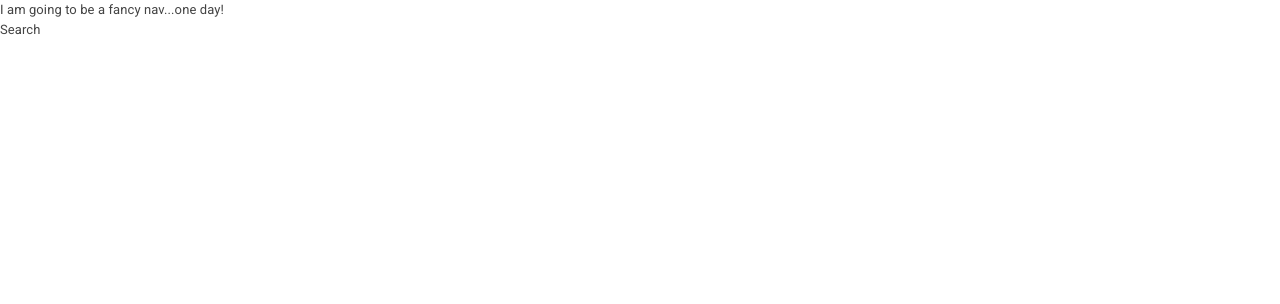
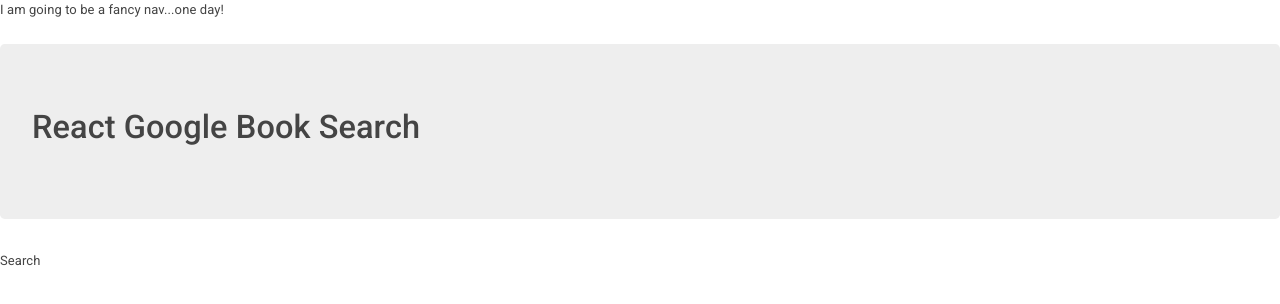
Before and after one commit to Tzcodes101/googleBookes, a React (Create React App) app in the folder client/: page / in a window 1280 px wide. Shown: the top 304 px of the page. Built offline with nearby package versions, Linux system fonts and the light colour scheme.

Commit message:
Search.js pseudocode

```diff
--- a/client/src/pages/Search.js
+++ b/client/src/pages/Search.js
@@ -3,11 +3,38 @@
 import Footer from "../components/Footer";
 
 class Search extends Component {
+    //create state for books, q, and message
+
+
+    //component mounts
+
+    //get books (from google)
+        //set book state to response
+
+    //handleInputChange (when user searches for a book from the googleAPI)
+        //change state with name to value
+
+    //handleFormSubmit
+        //call getBooks
+
+    //saveBook
+        //find book by id
+        //use API.saveBook, putting in all needed info from the data object that we need for the Book model
+
+
 
 
     render() {
         return (
+            //create grid
+            <div>
+            <Jumbotron>
+                <h1>React Google Book Search</h1>
+            </Jumbotron>
+            {/* Form to Search */}
+            {/* Card to display results */}
             <div>Search</div>
+            </div>
         )
     }
 }
```
